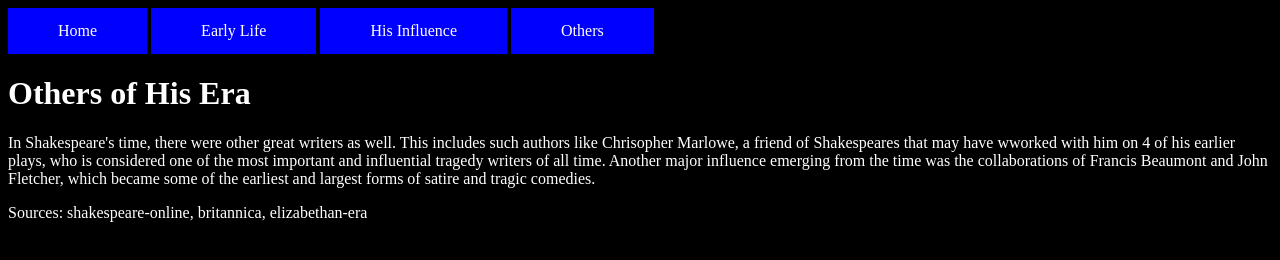
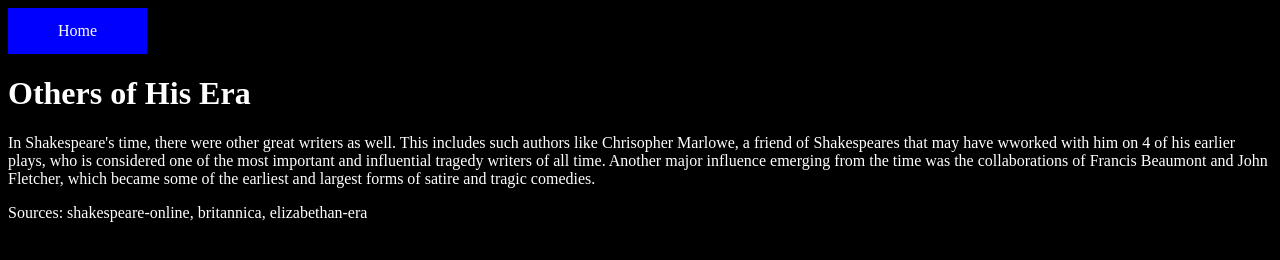
Before and after one commit to maxkutz/shakespeare, a plain HTML site: page pages/page3.html in a window 1280 px wide. Drawn offline with Linux system fonts and the light colour scheme.

Commit message:
Update page3.html

```diff
--- a/pages/page3.html
+++ b/pages/page3.html
@@ -8,9 +8,6 @@
   <body>
     <nav>
       <a href="../index.html">Home</a>
-      <a href="page1.html">Early Life</a>
-      <a href="page2.html">His Influence</a>
-      <a href="page3.html">Others</a>
     </nav>
     <h1>Others of His Era</h1>
     <p>In Shakespeare's time, there were other great writers as well. This includes such authors like Chrisopher Marlowe, a friend of Shakespeares that may have wworked with him on 4 of his earlier plays, who is considered one of the most important and influential tragedy writers of all time. Another major influence emerging from the time was the collaborations of Francis Beaumont and John Fletcher, which became some of the earliest and largest forms of satire and tragic comedies.</p>
```
